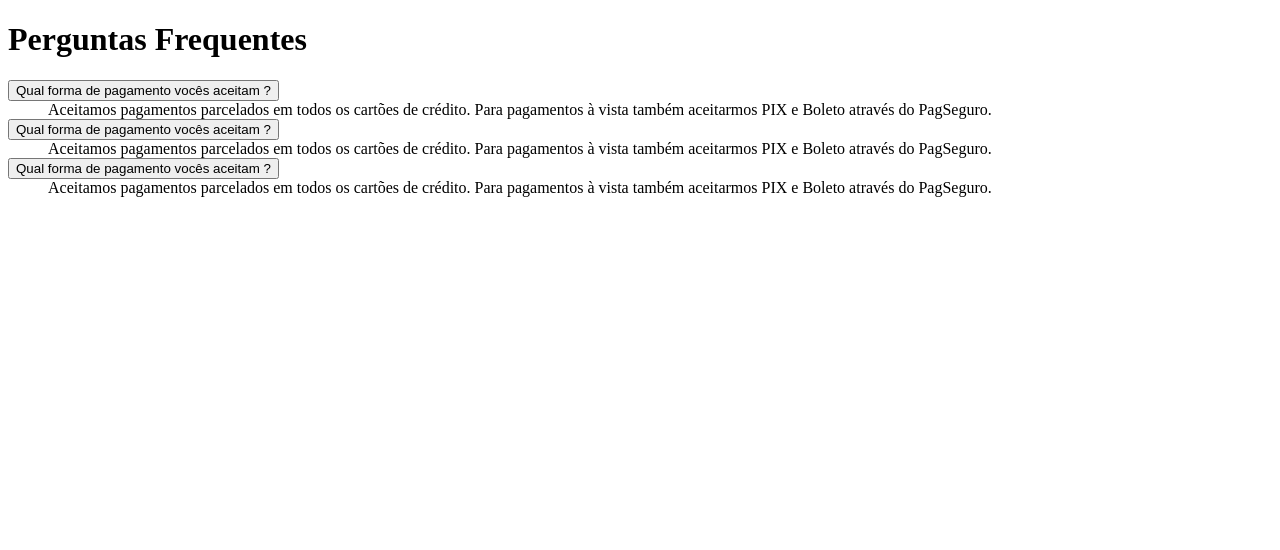
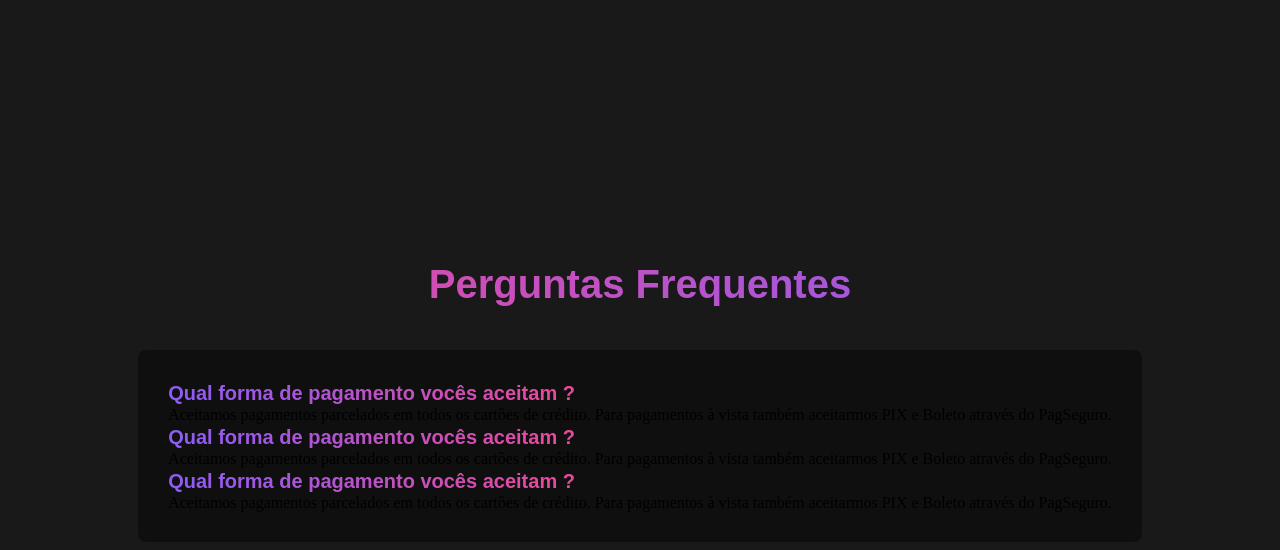
Before and after one commit to alvarordgs/mini-projects-js, a plain HTML site: page perguntas-frequentes/index.html in a window 1280 px wide. Drawn offline with Linux system fonts and the light colour scheme.

Commit message:
criacao do css

```diff
--- a/perguntas-frequentes/index.html
+++ b/perguntas-frequentes/index.html
@@ -6,6 +6,9 @@
     <meta http-equiv="X-UA-Compatible" content="IE=edge">
     <meta name="viewport" content="width=device-width, initial-scale=1.0">
     <title>Perguntas Frequentes</title>
+
+    <!-- Style -->
+    <link rel="stylesheet" href="./style.css">
 </head>
 
 <body>
@@ -15,31 +18,31 @@
             <dl>
                 <div>
                     <dt>
-                        <button aria-controls="pergunta1" aria-expanded="true">
+                        <button aria-controls="pergunta1" aria-expanded="true" class="pergunta">
                             Qual forma de pagamento vocês aceitam ?
                         </button>
                     </dt>
-                    <dd id="pergunta1">
+                    <dd id="pergunta1" class="resposta">
                         Aceitamos pagamentos parcelados em todos os cartões de crédito. Para pagamentos à vista também aceitarmos PIX e Boleto através do PagSeguro.
                     </dd>
                 </div>
                 <div>
                     <dt>
-                        <button aria-controls="pergunta1" aria-expanded="true">
+                        <button aria-controls="pergunta2" aria-expanded="true" class="pergunta">
                             Qual forma de pagamento vocês aceitam ?
                         </button>
                     </dt>
-                    <dd id="pergunta1">
+                    <dd id="pergunta2" class="resposta">
                         Aceitamos pagamentos parcelados em todos os cartões de crédito. Para pagamentos à vista também aceitarmos PIX e Boleto através do PagSeguro.
                     </dd>
                 </div>
                 <div>
                     <dt>
-                        <button aria-controls="pergunta1" aria-expanded="true">
+                        <button aria-controls="pergunta3" aria-expanded="true" class="pergunta">
                             Qual forma de pagamento vocês aceitam ?
                         </button>
                     </dt>
-                    <dd id="pergunta1">
+                    <dd id="pergunta3" class="resposta">
                         Aceitamos pagamentos parcelados em todos os cartões de crédito. Para pagamentos à vista também aceitarmos PIX e Boleto através do PagSeguro.
                     </dd>
                 </div>
--- a/perguntas-frequentes/style.css
+++ b/perguntas-frequentes/style.css
@@ -1,5 +1,53 @@
+:root {
+    --dark: #374151;
+    --darker: #1f2937;
+    --darkest: #111827;
+    --gray: #6b7280;
+    --light: #eee;
+    --pink: #ec4899;
+    --purple: #8b5cf6;
+}
+
 * {
     margin: 0;
     padding: 0;
     box-sizing: border-box;
 }
+
+button {
+    appearance: none;
+    border: none;
+    outline: none;
+    background: none;
+}
+
+body {
+    width: 100%;
+    min-height: 100vh;
+    display: flex;
+    align-items: center;
+    justify-content: center;
+    background: #191919;
+}
+
+h1 {
+    font: 700 2.5rem/1.3 "Arial";
+    text-align: center;
+    margin-bottom: 40px;
+    background-image: linear-gradient(to right, var(--pink), var(--purple));
+    -webkit-background-clip: text;
+    -webkit-text-fill-color: transparent;
+}
+
+.box-perguntas {
+    background: #0f0f0f;
+    padding: 30px;
+    border-radius: 8px;
+}
+
+.pergunta {
+    font: 700 1.25rem/1.3 "Arial";
+    background-image: linear-gradient(to right, var(--purple), var(--pink));
+    -webkit-background-clip: text;
+    -webkit-text-fill-color: transparent;
+}
```
